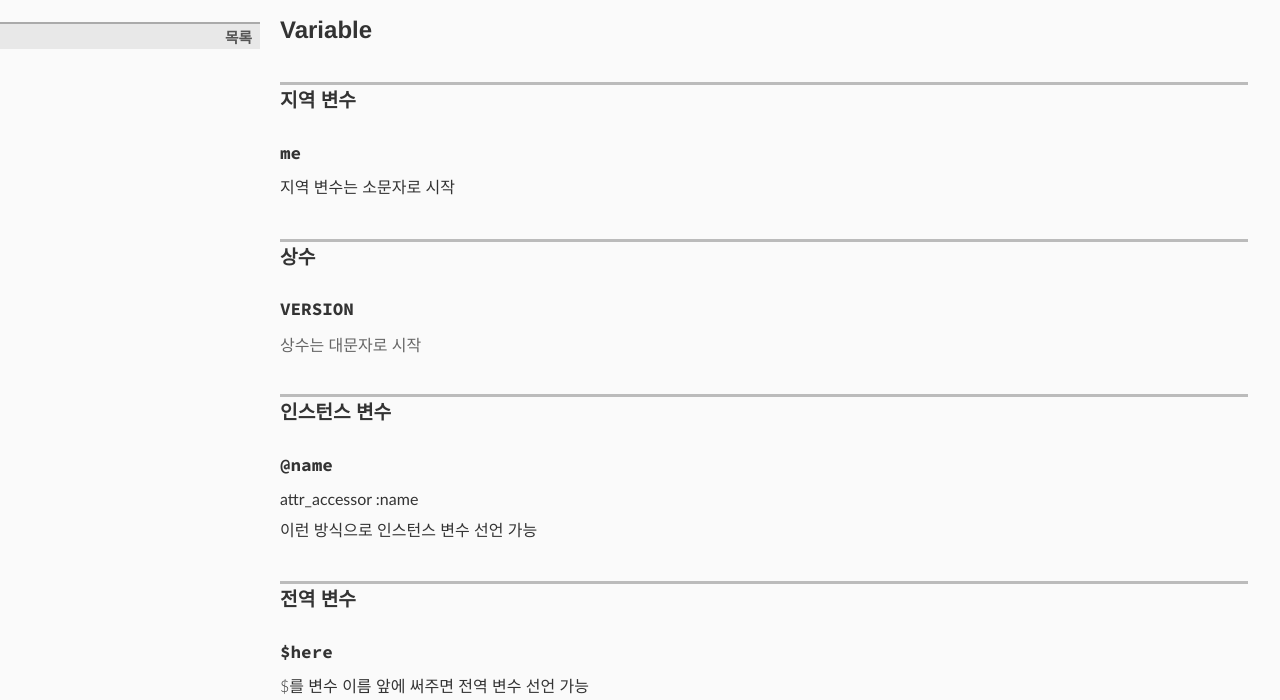
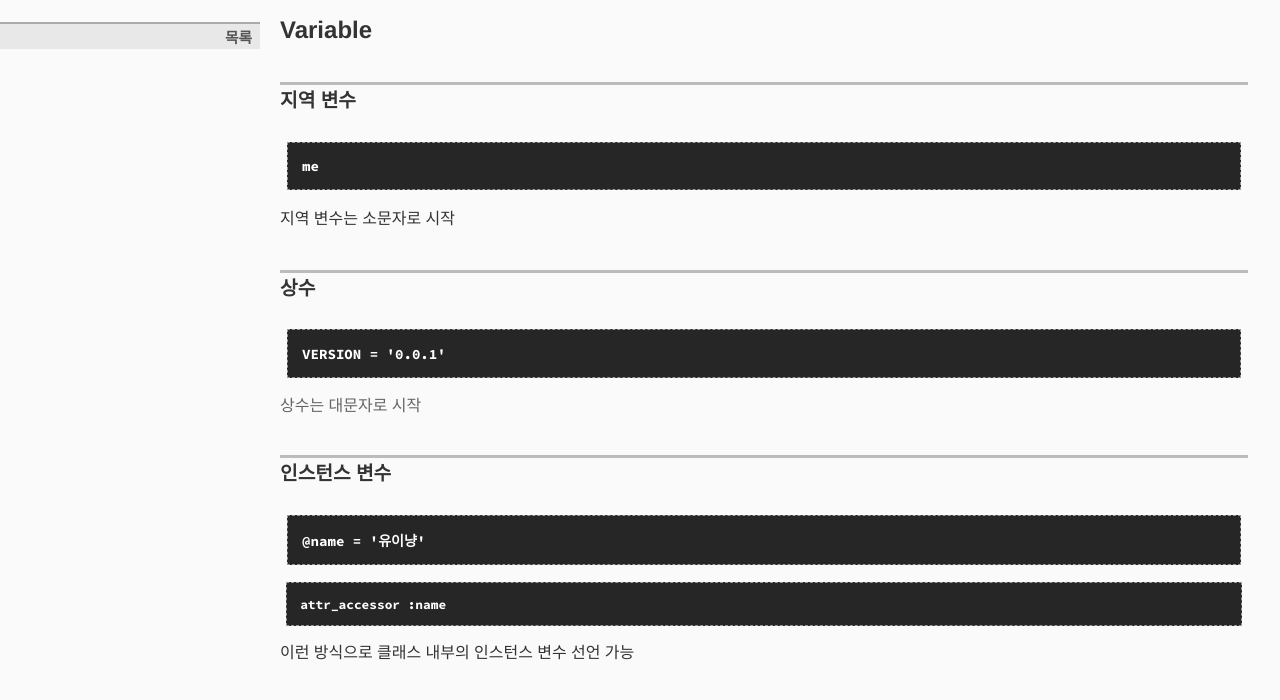
Before and after one commit to yuicraft/Ruby_RDoc, a plain HTML site: page Variable.html in a window 1280 px wide. Shown: the part 78-778 px from the top of the page. Drawn offline with Linux system fonts and the light colour scheme.

Commit message:
미관상 변-경

```diff
--- a/Variable.html
+++ b/Variable.html
@@ -90,7 +90,7 @@
         </header>
         <div id="attribute-i-name" class="method-detail">
           <div class="method-heading attribute-method-heading">
-            <span class="method-name">me</span>
+            <span class="method-name"><pre>me</pre></span>
           </div>
 
           <div class="method-description">
@@ -109,7 +109,7 @@
         </header>
         <dl>
 
-          <dt id="VERSION">VERSION
+          <dt id="VERSION"><pre>VERSION = '0.0.1'</pre>
 
           <dd>
             <p>상수는 대문자로 시작</p>
@@ -128,14 +128,14 @@
 
         <div id="attribute-i-name" class="method-detail">
           <div class="method-heading attribute-method-heading">
-            <span class="method-name">@name</span>
+            <span class="method-name"><pre>@name = '유이냥'</pre></span>
           </div>
 
           <div class="method-description">
 
-            <p><strong>attr_accessor :name</strong></p>
+            <p><strong><pre>attr_accessor :name</pre></strong></p>
 
-            <p>이런 방식으로 인스턴스 변수 선언 가능</p>
+            <p>이런 방식으로 클래스 내부의 인스턴스 변수 선언 가능</p>
 
           </div>
         </div>
@@ -150,7 +150,7 @@
 
         <div id="attribute-i-name" class="method-detail">
           <div class="method-heading attribute-method-heading">
-            <span class="method-name">$here</span>
+            <span class="method-name"><pre>$here = '조선'</pre></span>
           </div>
 
           <div class="method-description">
```
Also changed, not shown: index.html (+1 -1 lines), images/루비땅.png (added).
